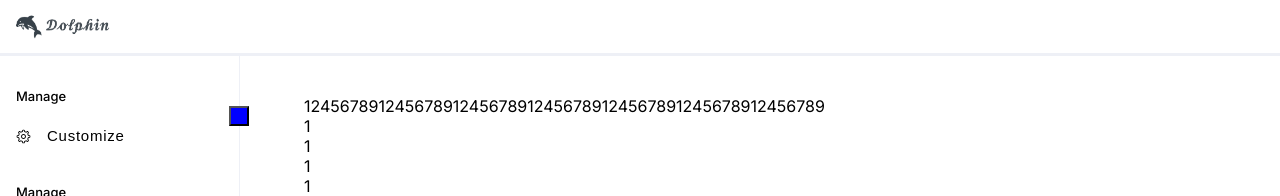
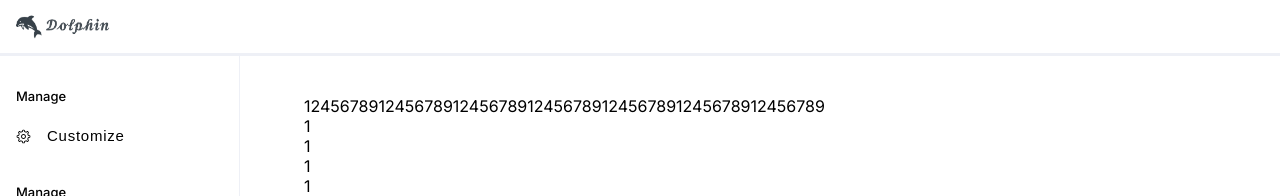
Before and after one commit to sinnlosses/daily-dev-clone, a Next.js app: page / in a window 1280 px wide. Shown: the top 196 px of the page. Built offline with nearby package versions, Linux system fonts and the light colour scheme.

Commit message:
expandボタン追加

```diff
--- a/src/components/layouts/components/sidebar/presentational-sidebar.tsx
+++ b/src/components/layouts/components/sidebar/presentational-sidebar.tsx
@@ -1,5 +1,5 @@
 import { HStack } from "@/components/ui/hstack"
-import { GearIcon } from "@/components/ui/icons"
+import { ChevronLeft, GearIcon } from "@/components/ui/icons"
 import { Text } from "@/components/ui/text"
 import { VStack } from "@/components/ui/vstack"
 import { UseCustomizeModalReturnType } from "@/features/modal/customize-modal/hooks/use-customize-modal"
@@ -10,7 +10,9 @@ type SidebarProps = UseCustomizeModalReturnType
 export const PresentationalSidebar = ({ showModal }: SidebarProps) => {
   return (
     <aside className={styles.sidebar}>
-      <button onClick={() => console.log("OK")} className={styles.closeButton}></button>
+      <button onClick={() => console.log("OK")} className={styles.closeButton}>
+        <ChevronLeft />
+      </button>
       <VStack gap="l" className={styles.contents}>
         {Array.from(Array(10)).map((_, index) => {
           return (
--- a/src/components/layouts/components/sidebar/sidebar.module.css
+++ b/src/components/layouts/components/sidebar/sidebar.module.css
@@ -4,8 +4,9 @@
   left: 0;
   bottom: 0;
   width: 240px;
+  background-color: inherit;
   border-right: solid 1px var(--divider-tertiary);
-  z-index: 7;
+  z-index: 3;
 }
 
 .contents {
@@ -24,13 +25,29 @@
 }
 
 .closeButton {
+  display: flex;
+  justify-content: center;
+  align-items: center;
   position: absolute;
-  top: 50px;
-  right: -10px;
-  width: 20px;
-  height: 20px;
-  background-color: blue;
-  z-index: -3;
+  top: 10px;
+  right: 0;
+  transform: translateX(50%);
+  width: 25px;
+  height: 25px;
+  cursor: pointer;
+  background-color: var(--theme-background-reverse);
+  border: none;
+  border-radius: 5px;
+  z-index: 3;
+  visibility: hidden;
+}
+
+.sidebar:hover > .closeButton {
+  visibility: visible;
+}
+
+.closeButton:hover {
+  background-color: var(--theme-background-reverse-hover);
 }
 
 .category {
--- /dev/null
+++ b/src/components/ui/icons/chevron-icon.tsx
@@ -0,0 +1,21 @@
+export const ChevronRight = () => (
+  <svg width="30" height="30" viewBox="0 0 15 15" fill="none" xmlns="http://www.w3.org/2000/svg">
+    <path
+      d="M6.18194 4.18185C6.35767 4.00611 6.6426 4.00611 6.81833 4.18185L9.81833 7.18185C9.90272 7.26624 9.95013 7.3807 9.95013 7.50005C9.95013 7.6194 9.90272 7.73386 9.81833 7.81825L6.81833 10.8182C6.6426 10.994 6.35767 10.994 6.18194 10.8182C6.0062 10.6425 6.0062 10.3576 6.18194 10.1819L8.86374 7.50005L6.18194 4.81825C6.0062 4.64251 6.0062 4.35759 6.18194 4.18185Z"
+      fill="currentColor"
+      fillRule="evenodd"
+      clipRule="evenodd"
+    ></path>
+  </svg>
+)
+
+export const ChevronLeft = () => (
+  <svg width="30" height="30" viewBox="0 0 15 15" fill="none" xmlns="http://www.w3.org/2000/svg">
+    <path
+      d="M8.81809 4.18179C8.99383 4.35753 8.99383 4.64245 8.81809 4.81819L6.13629 7.49999L8.81809 10.1818C8.99383 10.3575 8.99383 10.6424 8.81809 10.8182C8.64236 10.9939 8.35743 10.9939 8.1817 10.8182L5.1817 7.81819C5.09731 7.73379 5.0499 7.61933 5.0499 7.49999C5.0499 7.38064 5.09731 7.26618 5.1817 7.18179L8.1817 4.18179C8.35743 4.00605 8.64236 4.00605 8.81809 4.18179Z"
+      fill="currentColor"
+      fill-rule="evenodd"
+      clip-rule="evenodd"
+    ></path>
+  </svg>
+)
--- a/src/components/ui/icons/index.ts
+++ b/src/components/ui/icons/index.ts
@@ -1,3 +1,4 @@
+export * from "./chevron-icon"
 export * from "./cross-icon"
 export * from "./gear-icon"
 export * from "./hamburger-icon"
--- a/src/styles/globals.css
+++ b/src/styles/globals.css
@@ -5,11 +5,11 @@
     "Courier New", monospace;
 
   --font-size-root: 16px;
-  --font-size-base: 1rem;
-  --font-size-lg: 1.25rem;
+  --font-size-xs: 0.75rem; /* 12px */
+  --font-size-s: 0.8125rem; /* 13px */
   --font-size-sm: 0.875rem; /* 14px */
-  --font-size-s: 0.8125rem; /* 13px */
-  --font-size-xs: 0.75rem; /* 12px */
+  --font-size-base: 1rem; /* 16px */
+  --font-size-lg: 1.25rem; /* 20px */
 
   --spacing-xxs: 4px;
   --spacing-xs: 8px;
@@ -41,6 +41,8 @@
 :root[data-theme="light"] {
   --theme-primary: #000;
   --theme-background: #fff;
+  --theme-background-reverse: #0e1117;
+  --theme-background-reverse-hover: #0e111766;
   --button-default-color: #525866;
   --button-default-color-hover: #a8b3cf33;
   --link-default-color: #a8b3cf66;
@@ -53,6 +55,8 @@
 :root[data-theme="dark"] {
   --theme-primary: #fff;
   --theme-background: #0e1217;
+  --theme-background-reverse: #fff;
+  --theme-background-reverse-hover: #a8b3cf;
   --button-default-color: #a8b3cf;
   --button-default-color-hover: #a8b3cf33;
   --link-default-color: #a8b3cf;
```
